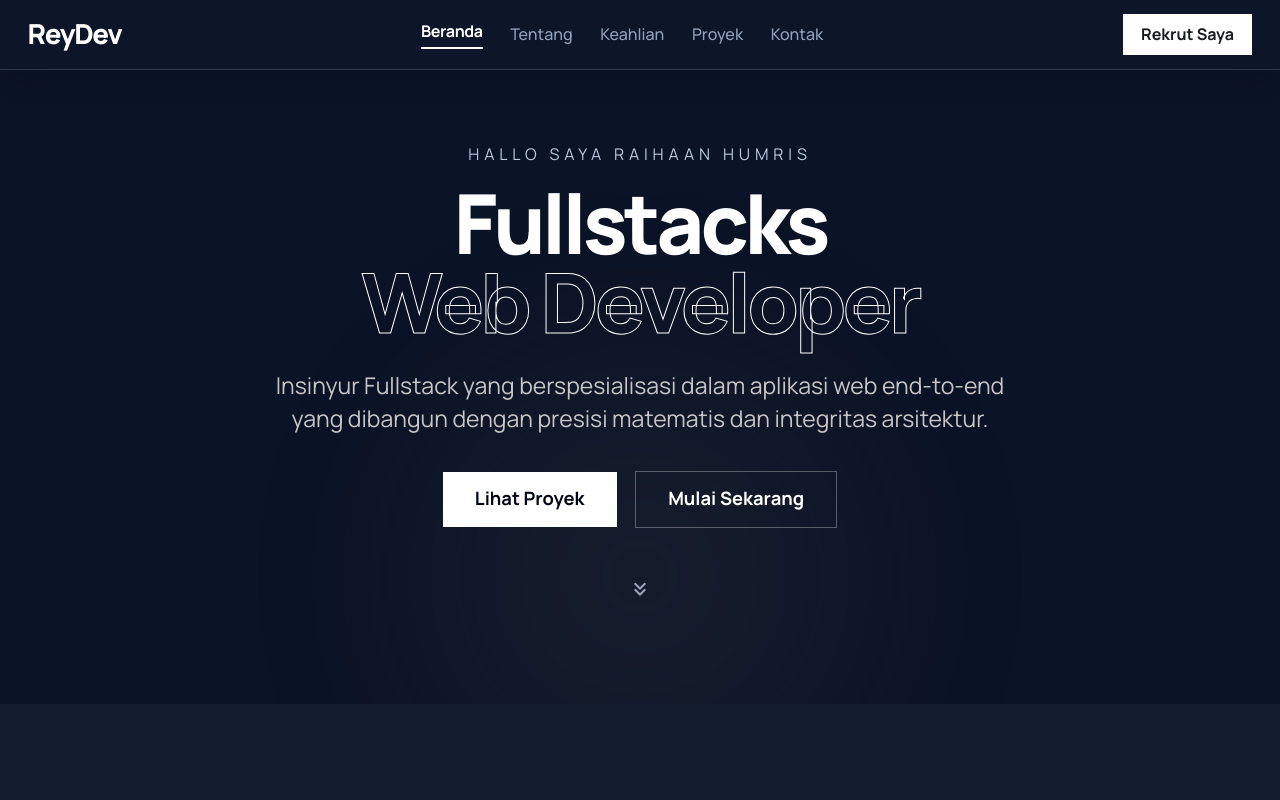
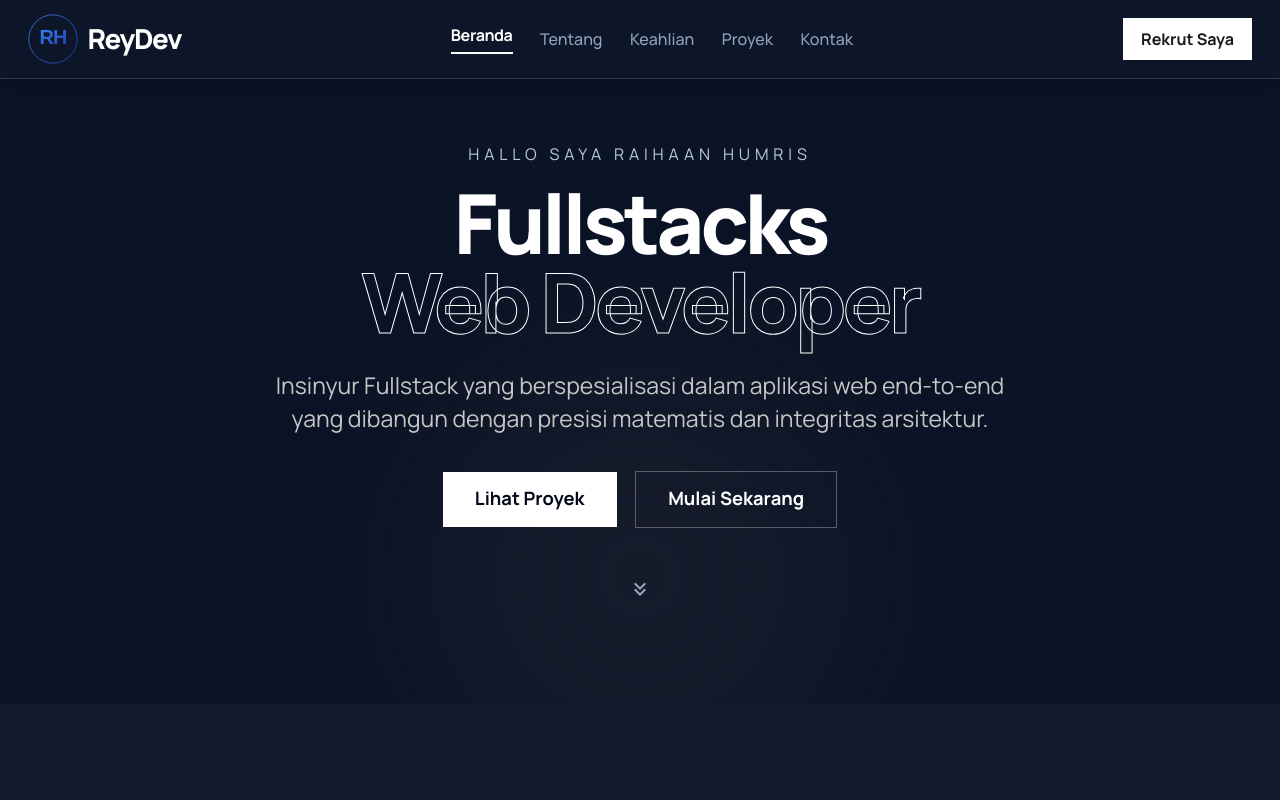
Before and after one commit to ReyhanHumris/portof_Pro, a Next.js app: page / in a window 1280 px wide. Shown: the top 800 px of the page. Built offline with nearby package versions, Linux system fonts and the light colour scheme.

Commit message:
logo Nav

```diff
--- a/components/Navbar.tsx
+++ b/components/Navbar.tsx
@@ -1,6 +1,7 @@
 "use client";
 
 import { useState } from "react";
+import Image from "next/image";
 
 export default function Navbar() {
   const [isOpen, setIsOpen] = useState(false);
@@ -22,8 +23,16 @@ export default function Navbar() {
   return (
     <nav className="fixed top-0 left-0 w-full z-50 bg-slate-900/70 backdrop-blur-xl border-b border-white/15 shadow-[0_10px_30px_-15px_rgba(6,14,32,0.8)] sharp-edge">
       <div className="flex justify-between items-center px-4 sm:px-6 py-3 max-w-6xl mx-auto">
-        <a href="#" onClick={(e) => handleScroll(e, 'top')} className="text-xl md:text-2xl font-black tracking-tighter text-white">
-          ReyDev
+        <a href="#" onClick={(e) => handleScroll(e, 'top')} className="flex items-center gap-2 hover:opacity-80 transition-opacity">
+          <Image
+            src="/logo.svg"
+            alt="RH Logo"
+            width={44}
+            height={44}
+            className="h-11 w-11"
+            priority
+          />
+          <span className="text-xl md:text-2xl font-black tracking-tighter text-white">ReyDev</span>
         </a>
         {/* Desktop Menu */}
         <div className="hidden md:flex items-center gap-6 text-sm">
```
Also changed, not shown: public/logo.svg (added).
